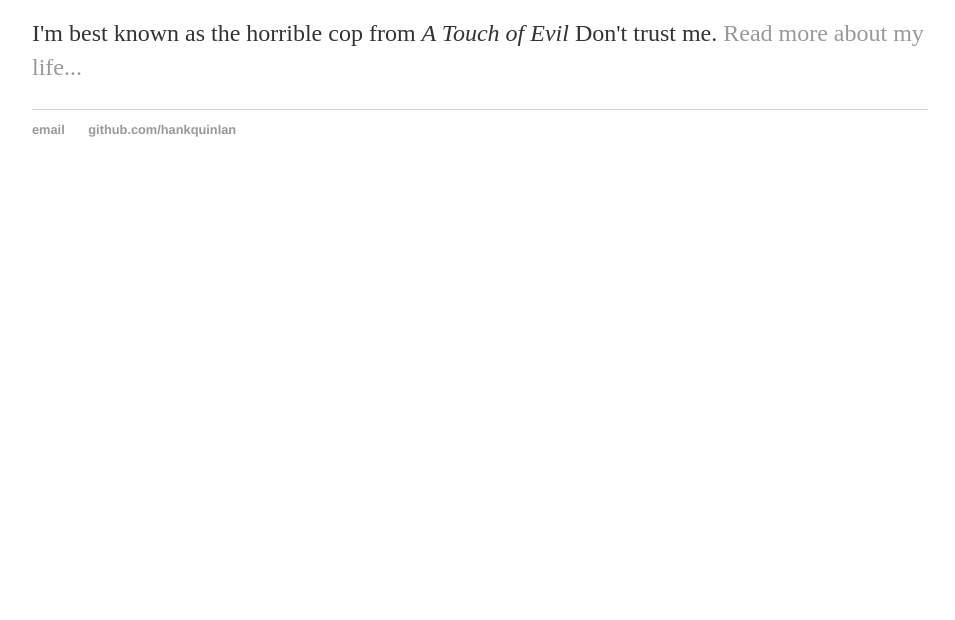
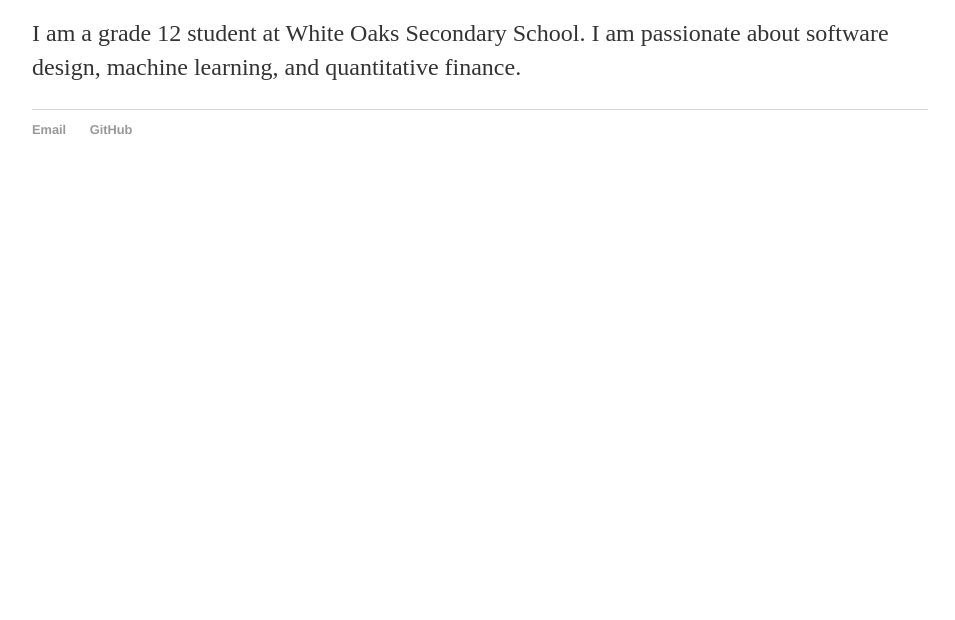
Before and after one commit to JackChujun/JackChujun.github.io, a plain HTML site: page index.html in a window 1280 px wide. Shown: the part 180-800 px from the top of the page, without its empty margins (160-1115 px from the left). Drawn offline with Linux system fonts and the light colour scheme.

Commit message:
Update index.html
Edit template

```diff
--- a/index.html
+++ b/index.html
@@ -17,13 +17,13 @@
 		<div class="container">
     		<div class="blurb">
         		<h1>Hi there, I'm Jacob Yan!</h1>
-				<p>I'm best known as the horrible cop from <em>A Touch of Evil</em> Don't trust me. <a href="/about">Read more about my life...</a></p>
+				<p>I am a grade 12 student at White Oaks Secondary School. I am passionate about software design, machine learning, and quantitative finance.</p>
     		</div><!-- /.blurb -->
 		</div><!-- /.container -->
 		<footer>
     		<ul>
-        		<li><a href="mailto:1yanjac@gmail.com">email</a></li>
-        		<li><a href="https://github.com/hankquinlan">github.com/hankquinlan</a></li>
+        		<li><a href="mailto:1yanjac@gmail.com">Email</a></li>
+        		<li><a href="https://github.com/jackchujun">GitHub</a></li>
 			</ul>
 		</footer>
 	</body>
```
